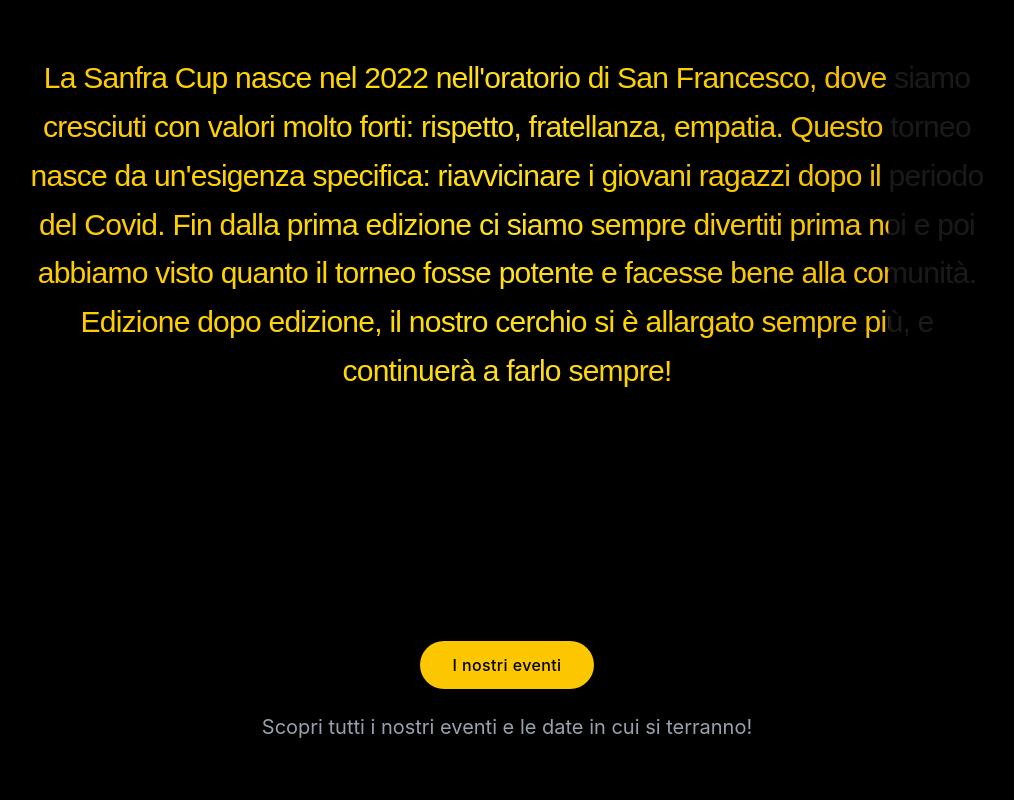
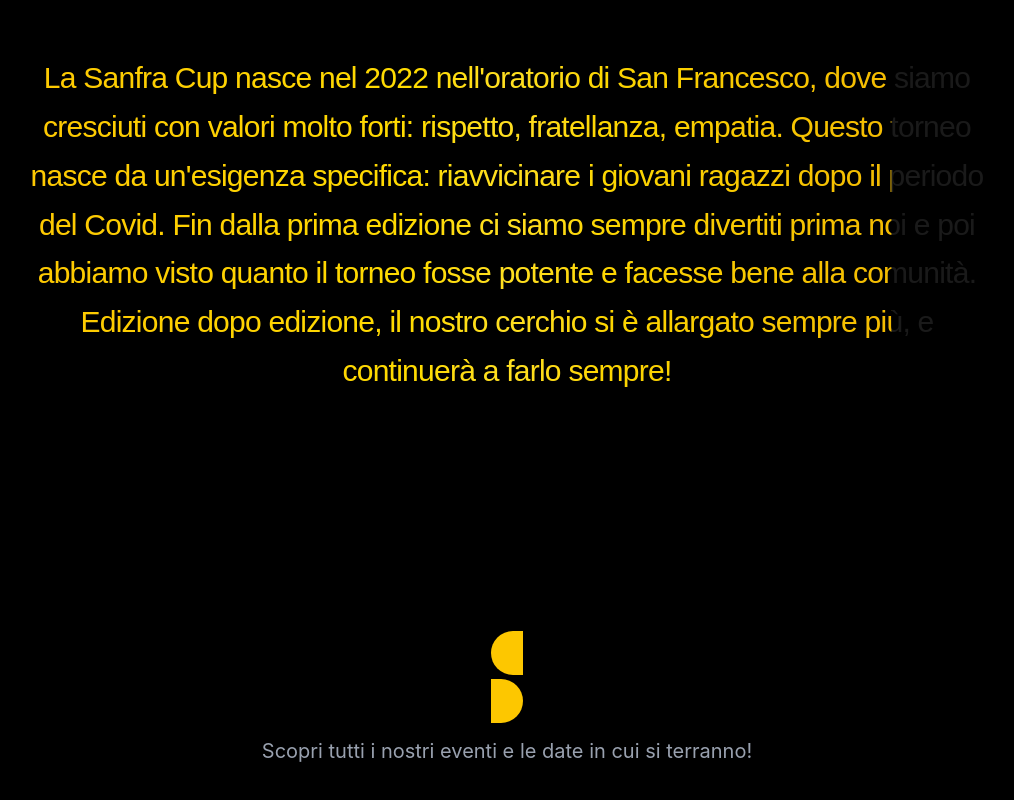
Before and after one commit to fabrizjo/v0-sanfra-cup-web-app, a Next.js app: page / in a window 1280 px wide. Shown: the part 1781-2581 px from the top of the page, without its empty margins (133-1147 px from the left). Built offline with nearby package versions, Linux system fonts and the light colour scheme; no server answers; the database is empty.

Commit message:
feat: restore AnimatedPillButton with letter animation
Use AnimatedPillButton with href prop for event page link.

Co-authored-by: null <256101200+fabrizjo@users.noreply.github.com>

```diff
--- a/components/home-page-client.tsx
+++ b/components/home-page-client.tsx
@@ -220,12 +220,11 @@ export function HomePageClient({ calcioRegistrationsOpen, volleyRegistrationsOpe
         {/* Events CTA Section */}
         <section className="py-24 bg-black flex flex-col items-center justify-center">
           <div className="container mx-auto px-4 text-center">
-            <Link
+            <AnimatedPillButton
+              text="I nostri eventi"
               href="/eventi"
-              className="inline-block rounded-full bg-yellow-400 px-8 py-3 text-black font-medium tracking-wide transition-all duration-300 hover:shadow-lg hover:shadow-yellow-400/30 hover:scale-105"
-            >
-              I nostri eventi
-            </Link>
+              className="bg-yellow-400 text-black hover:shadow-yellow-400/30"
+            />
             <p className="mt-6 text-gray-400 text-lg md:text-xl">
               Scopri tutti i nostri eventi e le date in cui si terranno!
             </p>
```
